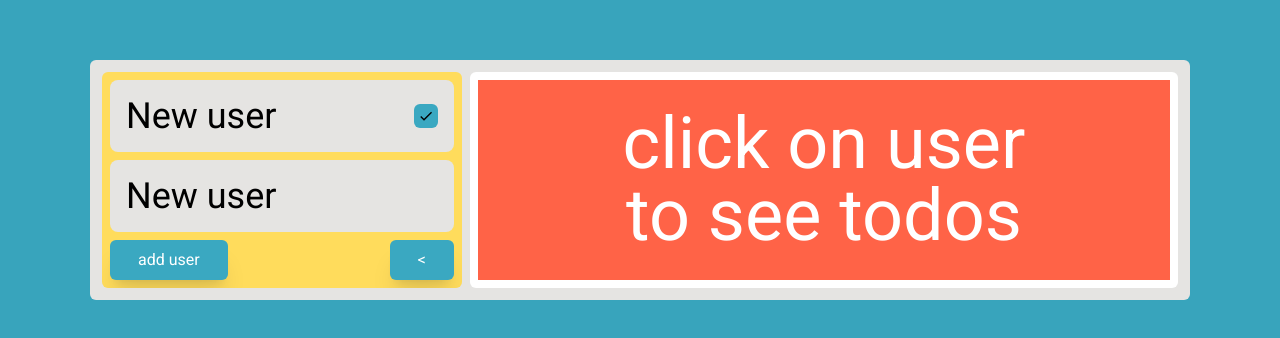
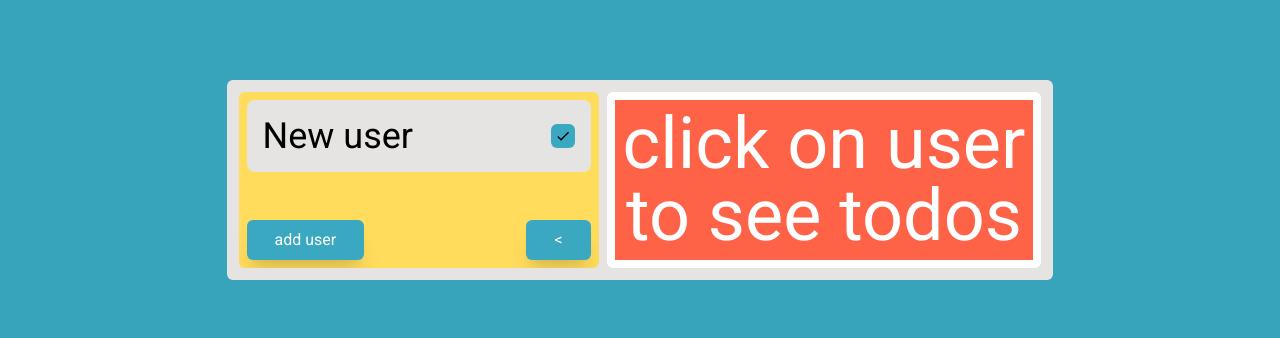
Before and after one commit to houndvibe/REACT-TODO, a React (Vite) app: page / in a window 1280 px wide. Shown: the part 220-558 px from the top of the page. Built offline with nearby package versions, Linux system fonts and the light colour scheme; data requests are answered from the project's data file.

Commit message:
minor fixes

```diff
--- a/src/components/todos/TodoIndexPage.tsx
+++ b/src/components/todos/TodoIndexPage.tsx
@@ -5,7 +5,7 @@ const TodoIndexPage = () => {
   return (
     <div className="flex h-full w-full items-center justify-center bg-red text-7xl text-white">
       {users?.length ? (
-        <span className="text-center">
+        <span className="p-2 text-center ">
           click on user <br />
           to see todos
         </span>
--- a/src/components/todos/TodoItem.tsx
+++ b/src/components/todos/TodoItem.tsx
@@ -119,7 +119,7 @@ const TodoItem: React.FC<todoItemProps> = ({
             <div className="mt-2">
               <textarea
                 className="rounded-md p-2 outline-none ring-blue focus:ring-4"
-                cols={32}
+                cols={28}
                 rows={6}
                 value={editedTodo.description}
                 onChange={handleChangeTodoInfo("description")}
--- a/src/components/todos/TodoStaticPannel.tsx
+++ b/src/components/todos/TodoStaticPannel.tsx
@@ -2,12 +2,12 @@ import { nanoid } from "@reduxjs/toolkit";
 import { todoProps } from "../../types";
 import MyButton from "../ui/MyButton/MyButton";
 import MySelect from "../ui/MySelect/MySelect";
-import { useLoaderData } from "react-router-dom";
 import {
   useAddTodoMutation,
   useDeleteTodoMutation,
   useGetTodosQuery,
 } from "../../redux/todoApiSlice";
+import { useAllAboutUsers } from "../../hooks/useAllAboutUsers";
 
 interface TodoStaticPannelProps {
   handleChangeViewParams: (type: string, value: string) => void;
@@ -19,19 +19,19 @@ const TodoStaticPannel: React.FC<TodoStaticPannelProps> = ({
   const [addNewTodo] = useAddTodoMutation();
   const [deleteTodo] = useDeleteTodoMutation();
 
-  const userId: string = useLoaderData() as string;
+  const { currentUserId } = useAllAboutUsers();
 
   const { data: todos } = useGetTodosQuery(undefined);
 
   const currentUserTodos = todos
-    ? todos.filter((todo: todoProps) => todo.userId == userId)
+    ? todos.filter((todo: todoProps) => todo.userId == currentUserId)
     : [];
 
   const handleAddTodo = async () => {
     try {
       const newTodo: todoProps = {
         id: nanoid(),
-        userId: userId,
+        userId: currentUserId!,
         title: "Todo...",
         status: "not started",
         startDate: new Date().toISOString().split("T")[0],
--- a/src/json-server-db/db.json
+++ b/src/json-server-db/db.json
@@ -1,18 +1,10 @@
 {
   "currentUser": {
-    "id": "i1j28ztOj-uCdVVJDqhhF"
+    "id": "OAU7pZzZ7nwJdzHyghEWn"
   },
   "users": [
     {
-      "id": "i1j28ztOj-uCdVVJDqhhF",
-      "nickName": "New user",
-      "firstName": "",
-      "lastName": "",
-      "age": "",
-      "password": ""
-    },
-    {
-      "id": "ske-pmn8-Cxg_9E9uqX9n",
+      "id": "OAU7pZzZ7nwJdzHyghEWn",
       "nickName": "New user",
       "firstName": "",
       "lastName": "",
--- a/src/main.tsx
+++ b/src/main.tsx
@@ -4,8 +4,9 @@ import { Provider } from "react-redux";
 import store from "./redux/store.ts";
 import { createBrowserRouter, RouterProvider } from "react-router-dom";
 import TodoIndexPage from "./components/todos/TodoIndexPage.tsx";
-import { loader as UserPageLoader, UserPage } from "./routes/UserPage.tsx";
+import { UserPage } from "./routes/UserPage.tsx";
 import Modal from "react-modal";
+
 const router = createBrowserRouter([
   {
     path: "/",
@@ -19,7 +20,6 @@ const router = createBrowserRouter([
       },
       {
         path: "user/:userId",
-        loader: UserPageLoader,
         element: <UserPage />,
         errorElement: <>ErrorPage</>,
       },
@@ -27,10 +27,10 @@ const router = createBrowserRouter([
   },
 ]);
 
-Modal.setAppElement("#root");
-
 ReactDOM.createRoot(document.getElementById("root")!).render(
   <Provider store={store}>
     <RouterProvider router={router} />
   </Provider>,
 );
+
+Modal.setAppElement("#root");
--- a/src/routes/App.tsx
+++ b/src/routes/App.tsx
@@ -3,10 +3,10 @@ import NavPanel from "../components/NavPanel";
 
 const App = () => {
   return (
-    <div id="App" className="box-border flex h-screen bg-blueHover p-2">
-      <div className="relative m-auto flex  max-h-[90vh] min-w-[1100px]  rounded-md bg-grey p-3">
+    <div className="app">
+      <div className="app__content">
         <NavPanel />
-        <div className="w-full overflow-y-hidden rounded-md bg-white p-2">
+        <div className="app__outletWrapper">
           <Outlet />
         </div>
       </div>
--- a/src/routes/UserPage.tsx
+++ b/src/routes/UserPage.tsx
@@ -9,10 +9,6 @@ export interface todoListViewParamsProps {
   filterType: string;
   sortType: string;
 }
-
-export const loader = ({ params }) => {
-  return params.userId;
-};
 
 export const UserPage = () => {
   const { currentUser } = useAllAboutUsers();
@@ -60,7 +56,7 @@ export const UserPage = () => {
               </div>
             </div>
           ) : (
-            <div className="mt-10 flex w-full items-center justify-center rounded-md bg-red p-10  text-7xl text-white">
+            <div className="mt-2 flex w-full items-center justify-center rounded-md bg-red p-10 text-7xl text-white">
               <span className="text-center">{`^ add you first todo`}</span>
             </div>
           )
--- a/src/tailwind/input.css
+++ b/src/tailwind/input.css
@@ -9,4 +9,13 @@
     @apply m-0 box-border p-0;
     font-family: "Roboto", sans-serif;
   }
+  .app {
+    @apply box-border flex h-screen bg-blueHover p-2;
+  }
+  .app__content {
+    @apply relative m-auto flex max-h-[90vh] rounded-md bg-grey p-3;
+  }
+  .app__outletWrapper {
+    @apply w-full overflow-y-hidden rounded-md bg-white p-2;
+  }
 }
--- a/src/tailwind/output.css
+++ b/src/tailwind/output.css
@@ -453,6 +453,35 @@ video {
   font-family: "Roboto", sans-serif;
 }
 
+.app{
+  box-sizing: border-box;
+  display: flex;
+  height: 100vh;
+  --tw-bg-opacity: 1;
+  background-color: rgb(56 164 188 / var(--tw-bg-opacity));
+  padding: 0.5rem;
+}
+
+.app__content{
+  position: relative;
+  margin: auto;
+  display: flex;
+  max-height: 90vh;
+  border-radius: 0.375rem;
+  --tw-bg-opacity: 1;
+  background-color: rgb(229 228 226 / var(--tw-bg-opacity));
+  padding: 0.75rem;
+}
+
+.app__outletWrapper{
+  width: 100%;
+  overflow-y: hidden;
+  border-radius: 0.375rem;
+  --tw-bg-opacity: 1;
+  background-color: rgb(255 255 255 / var(--tw-bg-opacity));
+  padding: 0.5rem;
+}
+
 *, ::before, ::after{
   --tw-border-spacing-x: 0;
   --tw-border-spacing-y: 0;
@@ -573,10 +602,6 @@ video {
   margin: 0.5rem;
 }
 
-.m-auto{
-  margin: auto;
-}
-
 .mx-2{
   margin-left: 0.5rem;
   margin-right: 0.5rem;
@@ -608,10 +633,6 @@ video {
   margin-right: 0.5rem;
 }
 
-.mt-10{
-  margin-top: 2.5rem;
-}
-
 .mt-2{
   margin-top: 0.5rem;
 }
@@ -640,10 +661,6 @@ video {
   height: 12rem;
 }
 
-.h-96{
-  height: 24rem;
-}
-
 .h-full{
   height: 100%;
 }
@@ -652,24 +669,12 @@ video {
   height: 100vh;
 }
 
+.h-auto{
+  height: auto;
+}
+
 .max-h-\[70px\]{
   max-height: 70px;
-}
-
-.max-h-\[90vh\]{
-  max-height: 90vh;
-}
-
-.max-h-96{
-  max-height: 24rem;
-}
-
-.max-h-\[\]{
-  max-height: ;
-}
-
-.max-h-\[50vh\]{
-  max-height: 50vh;
 }
 
 .max-h-\[70vh\]{
@@ -694,10 +699,6 @@ video {
 
 .min-w-80{
   min-width: 20rem;
-}
-
-.min-w-\[1100px\]{
-  min-width: 1100px;
 }
 
 .min-w-\[360px\]{
@@ -748,24 +749,12 @@ video {
   margin-bottom: calc(1.25rem * var(--tw-space-y-reverse));
 }
 
-.overflow-scroll{
-  overflow: scroll;
-}
-
 .overflow-y-auto{
   overflow-y: auto;
 }
 
 .overflow-x-hidden{
   overflow-x: hidden;
-}
-
-.overflow-y-hidden{
-  overflow-y: hidden;
-}
-
-.overflow-y-scroll{
-  overflow-y: scroll;
 }
 
 .rounded-lg{
@@ -799,11 +788,6 @@ video {
   background-color: rgb(58 168 193 / var(--tw-bg-opacity));
 }
 
-.bg-blueHover{
-  --tw-bg-opacity: 1;
-  background-color: rgb(56 164 188 / var(--tw-bg-opacity));
-}
-
 .bg-grey{
   --tw-bg-opacity: 1;
   background-color: rgb(229 228 226 / var(--tw-bg-opacity));
@@ -828,16 +812,16 @@ video {
   padding: 0.25rem;
 }
 
+.p-10{
+  padding: 2.5rem;
+}
+
 .p-2{
   padding: 0.5rem;
 }
 
 .p-3{
   padding: 0.75rem;
-}
-
-.p-10{
-  padding: 2.5rem;
 }
 
 .px-2{
```
